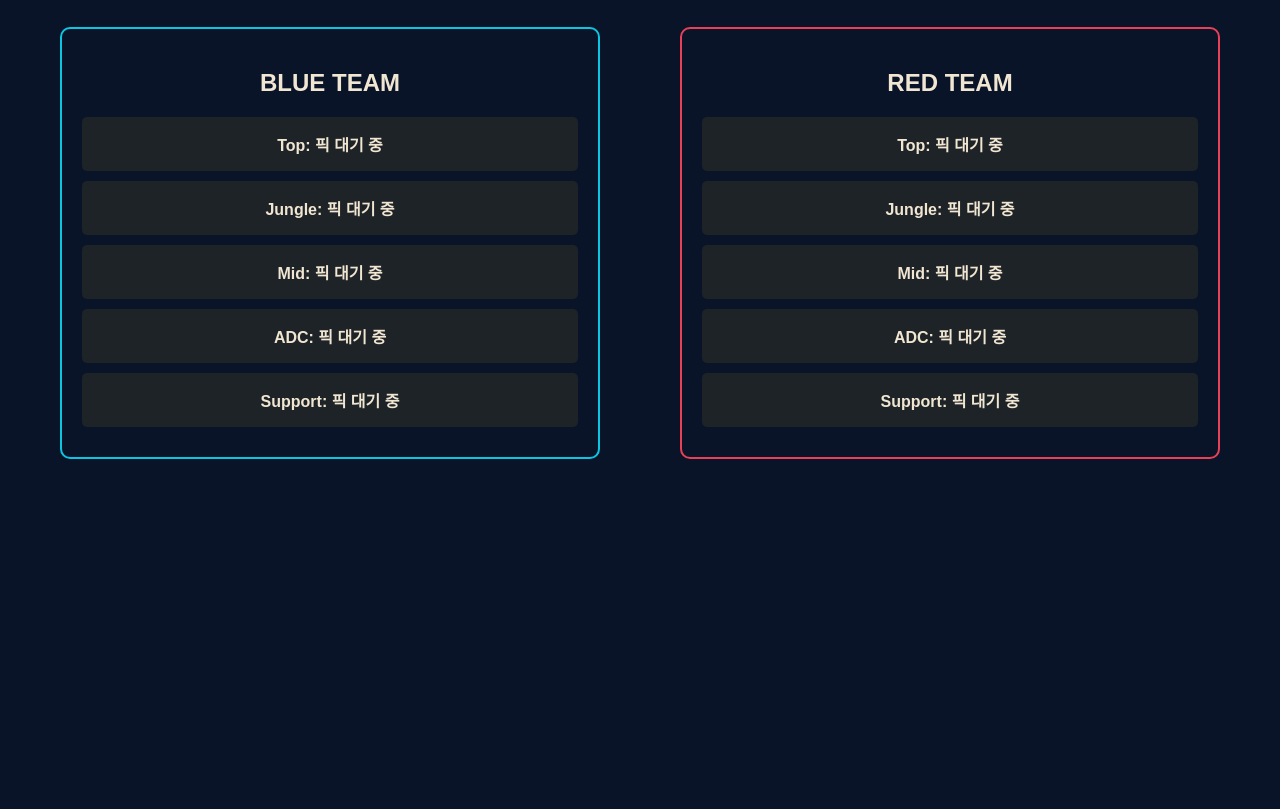
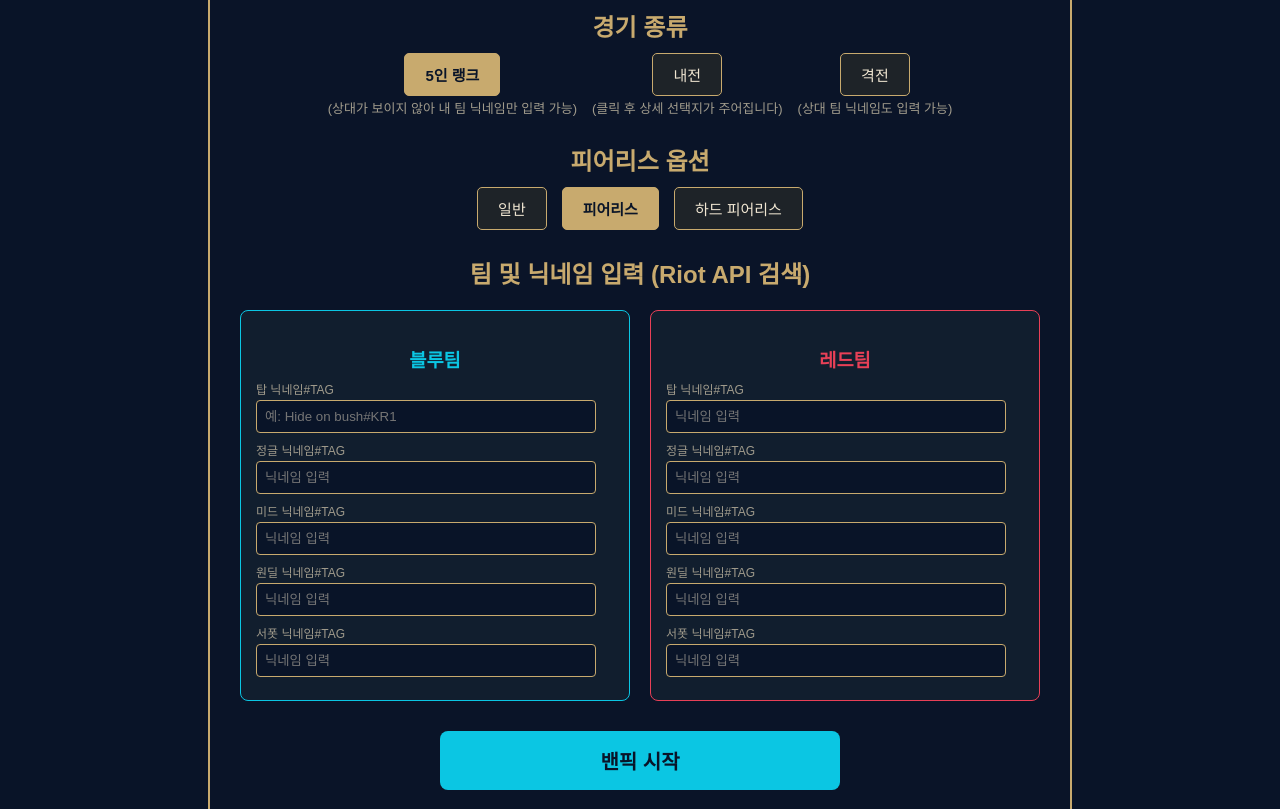
Before and after one commit to youjb1102/lol-draft-v2, a plain HTML site: page index.html in a window 1280 px wide. Shown: the part 127-936 px from the top of the page. Before the commit the page ends 800 px from the top, so only its background shows below. Drawn offline with Linux system fonts and the light colour scheme.

Commit message:
Add files via upload

```diff
--- a/index.html
+++ b/index.html
@@ -6,29 +6,118 @@
     <title>LoL 밴픽 시뮬레이터</title>
     <style>
         body { background-color: #091428; color: #f0e6d2; font-family: sans-serif; text-align: center; margin: 0; padding: 20px; }
-        h1 { color: #c8aa6e; }
+        h1, h2, h3 { color: #c8aa6e; margin-bottom: 5px; }
+        .sub-desc { color: #a09b8c; font-size: 13px; margin-top: 2px; }
+
+        /* 메인 설정 화면 UI */
+        .lobby-container { max-width: 800px; margin: 0 auto; background: #0a1428; border: 2px solid #c8aa6e; padding: 30px; border-radius: 12px; }
+        .mode-group { margin: 25px 0; }
+        .btn-group { display: flex; justify-content: center; gap: 15px; flex-wrap: wrap; margin-top: 10px; }
+
+        /* 버튼 스타일 */
+        .mode-btn { background: #1e2328; border: 1px solid #c8aa6e; color: #f0e6d2; padding: 10px 20px; font-size: 15px; cursor: pointer; border-radius: 5px; transition: 0.2s; }
+        .mode-btn:hover, .mode-btn.active { background: #c8aa6e; color: #091428; font-weight: bold; }
+
+        /* 팀 선택 영역 */
+        .teams-wrapper { display: flex; justify-content: space-around; margin-top: 20px; gap: 20px; }
+        .team-box { width: 45%; background: #111e2e; padding: 15px; border-radius: 8px; border: 1px solid #333; }
+        .team-box.blue { border-color: #0bc6e3; }
+        .team-box.red { border-color: #e84057; }
+
+        .input-group { margin: 8px 0; text-align: left; }
+        .input-group label { display: block; font-size: 12px; color: #a09b8c; margin-bottom: 3px; }
+        .nickname-input { width: 90%; padding: 8px; background: #091428; border: 1px solid #c8aa6e; color: #fff; border-radius: 4px; }
+
+        /* 밴픽 시작 버튼 */
+        .start-btn { background: #0bc6e3; color: #091428; border: none; padding: 15px 40px; font-size: 20px; font-weight: bold; border-radius: 8px; cursor: pointer; margin-top: 30px; width: 100%; max-width: 400px; }
+        .start-btn:hover { background: #00e5ff; box-shadow: 0 0 15px #0bc6e3; }
+
+        /* 밴픽 화면 (초기 숨김) */
+        #draft-screen { display: none; }
         .container { display: flex; justify-content: space-around; margin-top: 30px; }
-        .team { width: 40%; background: #0a1428; border: 2px solid #c8aa6e; padding: 20px; border-radius: 10px; }
-        .blue { border-color: #0bc6e3; }
-        .red { border-color: #e84057; }
+        .team-draft { width: 40%; background: #0a1428; border: 2px solid #c8aa6e; padding: 20px; border-radius: 10px; }
         .slot { background: #1e2328; margin: 10px 0; padding: 15px; border-radius: 5px; font-weight: bold; }
     </style>
 </head>
 <body>
+
+    <!-- 1. 메인 설정 화면 (로비) -->
+    <div id="lobby-screen" class="lobby-container">
         <h1>LoL Draft Simulator</h1>
-    <p>밴픽 시뮬레이터 작동 중입니다!</p>
+
+        <!-- 경기 종류 -->
+        <div class="mode-group">
+            <h2>경기 종류</h2>
+            <div class="btn-group">
+                <div>
+                    <button class="mode-btn active">5인 랭크</button>
+                    <div class="sub-desc">(상대가 보이지 않아 내 팀 닉네임만 입력 가능)</div>
+                </div>
+                <div>
+                    <button class="mode-btn">내전</button>
+                    <div class="sub-desc">(클릭 후 상세 선택지가 주어집니다)</div>
+                </div>
+                <div>
+                    <button class="mode-btn">격전</button>
+                    <div class="sub-desc">(상대 팀 닉네임도 입력 가능)</div>
+                </div>
+            </div>
+        </div>
+
+        <!-- 피어리스 모드 -->
+        <div class="mode-group">
+            <h2>피어리스 옵션</h2>
+            <div class="btn-group">
+                <button class="mode-btn">일반</button>
+                <button class="mode-btn active">피어리스</button>
+                <button class="mode-btn">하드 피어리스</button>
+            </div>
+        </div>
+
+        <!-- 팀 및 닉네임 입력 (API 조회 연동용 구조) -->
+        <h2>팀 및 닉네임 입력 (Riot API 검색)</h2>
+        <div class="teams-wrapper">
+            <!-- 블루팀 -->
+            <div class="team-box blue">
+                <h3 style="color: #0bc6e3;">블루팀</h3>
+                <div class="input-group"><label>탑 닉네임#TAG</label><input type="text" class="nickname-input" placeholder="예: Hide on bush#KR1"></div>
+                <div class="input-group"><label>정글 닉네임#TAG</label><input type="text" class="nickname-input" placeholder="닉네임 입력"></div>
+                <div class="input-group"><label>미드 닉네임#TAG</label><input type="text" class="nickname-input" placeholder="닉네임 입력"></div>
+                <div class="input-group"><label>원딜 닉네임#TAG</label><input type="text" class="nickname-input" placeholder="닉네임 입력"></div>
+                <div class="input-group"><label>서폿 닉네임#TAG</label><input type="text" class="nickname-input" placeholder="닉네임 입력"></div>
+            </div>
+
+            <!-- 레드팀 -->
+            <div class="team-box red">
+                <h3 style="color: #e84057;">레드팀</h3>
+                <div class="input-group"><label>탑 닉네임#TAG</label><input type="text" class="nickname-input" placeholder="닉네임 입력"></div>
+                <div class="input-group"><label>정글 닉네임#TAG</label><input type="text" class="nickname-input" placeholder="닉네임 입력"></div>
+                <div class="input-group"><label>미드 닉네임#TAG</label><input type="text" class="nickname-input" placeholder="닉네임 입력"></div>
+                <div class="input-group"><label>원딜 닉네임#TAG</label><input type="text" class="nickname-input" placeholder="닉네임 입력"></div>
+                <div class="input-group"><label>서폿 닉네임#TAG</label><input type="text" class="nickname-input" placeholder="닉네임 입력"></div>
+            </div>
+        </div>
+
+        <!-- 밴픽 시작 버튼 -->
+        <button class="start-btn" onclick="startDraft()">밴픽 시작</button>
+    </div>
+
+    <!-- 2. 밴픽 진행 화면 -->
+    <div id="draft-screen">
+        <h1>LoL Draft Simulator</h1>
+        <p>밴픽 시뮬레이터 진행 중</p>
 
         <div class="container">
-        <div class="team blue">
-            <h2>BLUE TEAM</h2>
+            <div class="team-draft" style="border-color: #0bc6e3;">
+                <h2 style="color: #0bc6e3;">BLUE TEAM</h2>
                 <div class="slot">Top: 픽 대기 중</div>
                 <div class="slot">Jungle: 픽 대기 중</div>
                 <div class="slot">Mid: 픽 대기 중</div>
                 <div class="slot">ADC: 픽 대기 중</div>
                 <div class="slot">Support: 픽 대기 중</div>
             </div>
-        <div class="team red">
-            <h2>RED TEAM</h2>
+            <div class="team-draft" style="border-color: #e84057;">
+                <h2 style="color: #e84057;">RED TEAM</h2>
                 <div class="slot">Top: 픽 대기 중</div>
                 <div class="slot">Jungle: 픽 대기 중</div>
                 <div class="slot">Mid: 픽 대기 중</div>
@@ -36,5 +125,14 @@
                 <div class="slot">Support: 픽 대기 중</div>
             </div>
         </div>
+    </div>
+
+    <script>
+        // [밴픽 시작] 버튼 클릭 시 실행되는 함수
+        function startDraft() {
+            document.getElementById('lobby-screen').style.display = 'none'; // 로비 숨기기
+            document.getElementById('draft-screen').style.display = 'block'; // 밴픽창 띄우기
+        }
+    </script>
 </body>
 </html>
```
Lines whose indentation alone changed are shown as unchanged.
